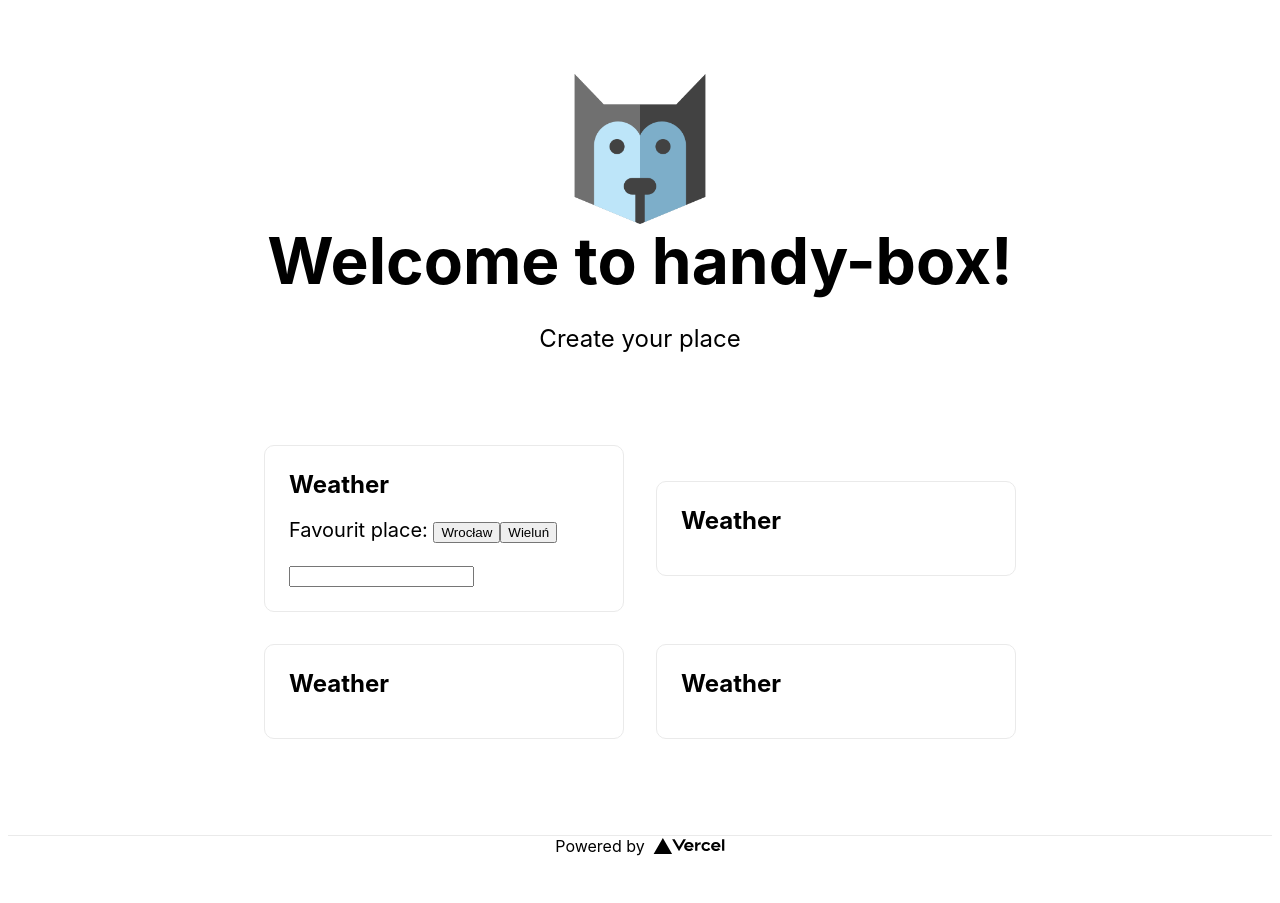
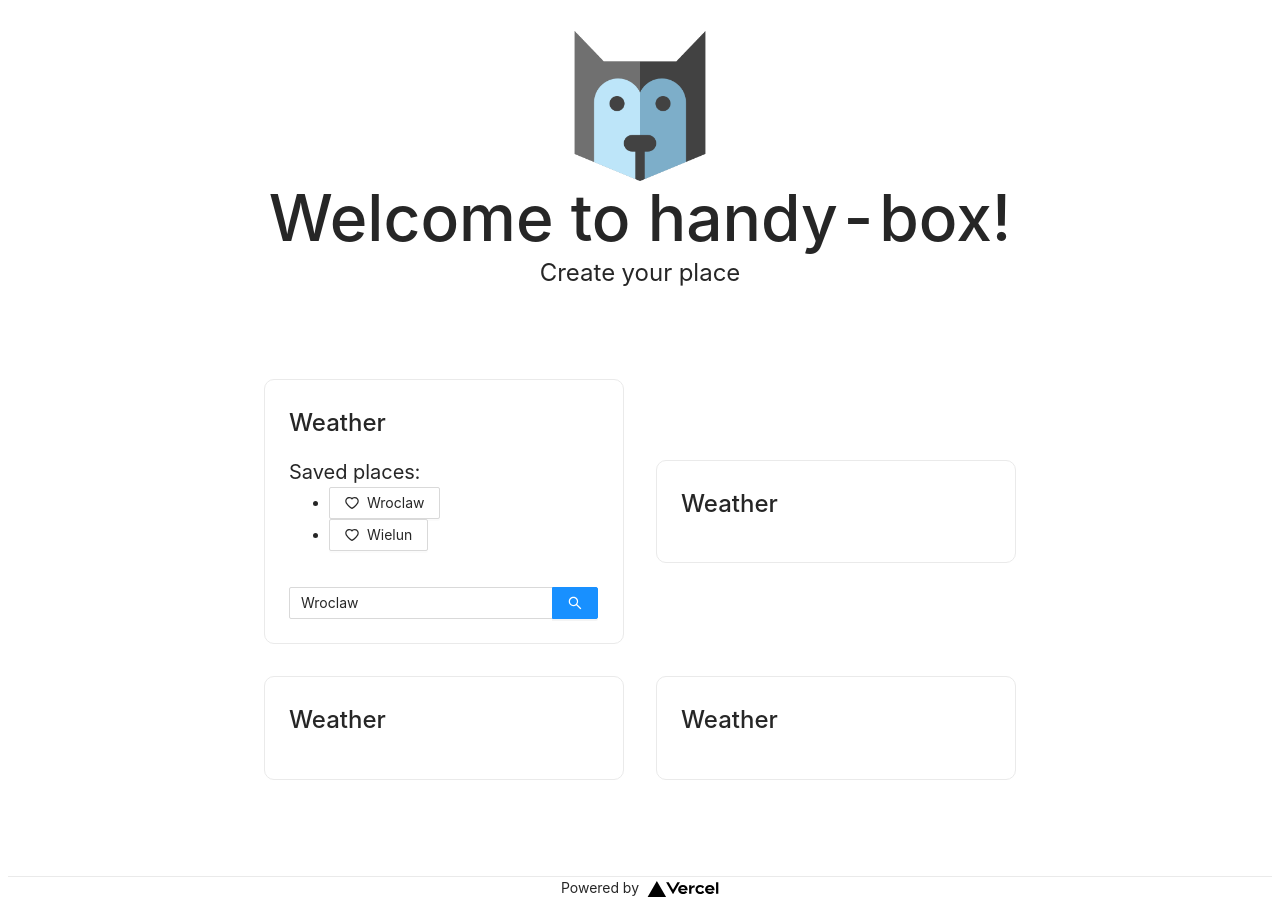
Before and after one commit to Dilven/handy-box, a Next.js app: page / in a window 1280 px wide. Before the commit the page ends 858 px from the top, so only its background shows below. Built offline with nearby package versions, Linux system fonts and the light colour scheme; no server answers.

Commit message:
Custom weather for many places

```diff
--- a/package.json
+++ b/package.json
@@ -9,6 +9,7 @@
   },
   "dependencies": {
     "@hapi/boom": "^9.1.2",
+    "antd": "^4.16.2",
     "axios": "^0.21.1",
     "next": "10.2.3",
     "react": "17.0.2",
--- a/pages/api/weather/index.ts
+++ b/pages/api/weather/index.ts
@@ -5,7 +5,8 @@ import { methodHandler } from '../../../helpers/method-handler';
 import { WeatherSchema } from '../../../schemas/weather';
 
 const getHandler = async (req: NextApiRequest, res: NextApiResponse) => {
-  const { data } = await axios.get(`https://api.openweathermap.org/data/2.5/weather?q=wroclaw&units=metric&appid=${process.env.WEATHER_API_KEY}`)
+  console.log('DEBUGGING:  ~ file: index.ts ~ line 8 ~ getHandler ~ req', req.query);
+  const { data } = await axios.get(`https://api.openweathermap.org/data/2.5/weather?q=${req.query.place}&units=metric&appid=${process.env.WEATHER_API_KEY}`)
   try {
     // const weather = WeatherSchema.parse(data);
     res.status(200).json(JSON.stringify(data));
--- a/pages/index.tsx
+++ b/pages/index.tsx
@@ -1,18 +1,41 @@
 import Head from 'next/head'
 import Image from 'next/image'
 import { useState } from 'react'
-import { useQuery } from 'react-query'
+import { useMutation, useQuery, useQueryClient } from 'react-query'
 import { InternalApi } from '../services/internal-api'
 import styles from '../styles/Home.module.css'
+import { Input, Button } from 'antd';
+import {
+  HeartOutlined,
+} from '@ant-design/icons';
+
+const { Search } = Input;
 
 const favouritePlaces = [
-  'Wrocław',
-  'Wieluń'
+  'Wroclaw',
+  'Wielun'
 ]
 
 export default function Home() {
-  const { data } = useQuery('weather', InternalApi.getWeather);
+  const defaultPlace = favouritePlaces[0]
+  const { data } = useQuery(`weather`, () => InternalApi.getWeather(defaultPlace));
   const [ savedPlaces ] = useState(favouritePlaces);
+  const queryClient = useQueryClient();
+  const { mutate } = useMutation(InternalApi.getWeather, {
+    onSuccess: (data) => {
+      console.log('DEBUGGING:  ~ file: index.tsx ~ line 26 ~ Home ~ data', data);
+      queryClient.setQueryData('weather', data);
+    }
+  })
+  const [place, setPlace] = useState(defaultPlace)
+
+  const onSearch = (value: string) => {
+    mutate(value);
+  }
+  const onClickFav = (place: string) => () => {
+    setPlace(place)
+    mutate(place);
+  }
   return (
     <div className={styles.container}>
       <Head>
@@ -32,9 +55,12 @@ export default function Home() {
         <div className={styles.grid}>
           <div className={styles.card}>
             <h2>Weather</h2>
-            <p>Favourit place: {savedPlaces.map(place => <button>{place}</button>)}</p>
+            <p>Saved places: </p>
+            <ul>
+              {savedPlaces.map(place => <li><Button icon={<HeartOutlined />} onClick={onClickFav(place)} name={place}>{place}</Button></li>)}
+            </ul>
             <br />
-            <input type='text'></input>
+            <Search placeholder="input search text" onSearch={onSearch} enterButton value={place} onChange={(e) => setPlace(e.target.value)}/>
             {data && (
               <div>
                 <p>temp: {data.main.temp}</p>
--- a/services/internal-api.ts
+++ b/services/internal-api.ts
@@ -3,8 +3,9 @@ import { Weather } from '../models/weather';
 
 const baseApiPathname = '/api/';
 
-const getWeather = async () => {
-  const { data } = await axios.get<Weather>(`${baseApiPathname}weather`);
+const getWeather = async (place: string) => {
+  console.log('DEBUGGING:  ~ file: internal-api.ts ~ line 7 ~ getWeather ~ place', place);
+  const { data } = await axios.get<Weather>(`${baseApiPathname}weather?place=${place}`);
   return data;
 }
 
--- a/styles/globals.css
+++ b/styles/globals.css
@@ -1,3 +1,5 @@
+@import '~antd/dist/antd.css';
+
 html,
 body {
   padding: 0;
```
Also changed, not shown: 1 other file (tests, documents, lock files or other folders).
